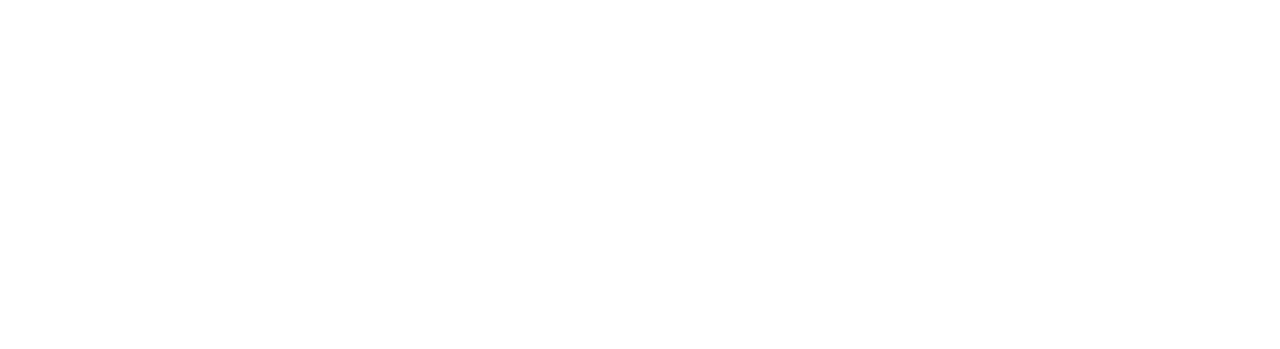
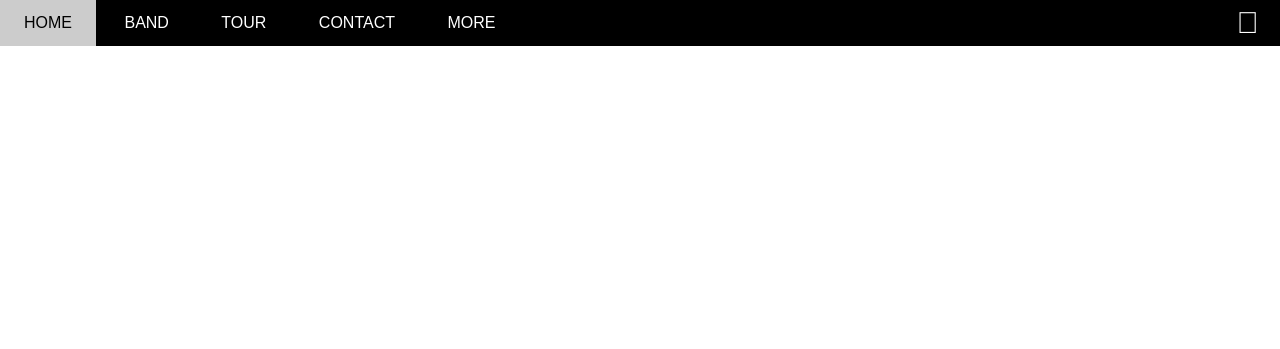
Before and after one commit to hiepit/F8_W3_Band, a plain HTML site: page index.html in a window 1280 px wide. Drawn offline with nearby package versions, Linux system fonts and the light colour scheme.

Commit message:
Finished Header

```diff
--- /dev/null
+++ b/assets/css/style.css
@@ -0,0 +1,102 @@
+/* reset css */
+* {
+  margin: 0;
+  padding: 0;
+  box-sizing: border-box;
+}
+
+/*
+vị trí
+màu sắc
+kích thước
+hình dáng
+*/
+
+#main {
+}
+
+html {
+  font-family: Arial, Helvetica, sans-serif;
+}
+
+#header {
+  height: 46px;
+  background-color: black;
+}
+
+#nav {
+  display: inline-block;
+}
+
+#nav li {
+  display: inline-block;
+  position: relative;
+}
+
+#nav li:hover > .subnav {
+  display: block;
+}
+
+#nav .subnav {
+  display: none;
+  position: absolute;
+  background-color: white;
+  box-shadow: 0 0 10px rgba(0, 0, 0, 0.3);
+}
+
+#nav .subnav a {
+  color: black;
+  padding: 0 12px;
+  margin-right: 30px;
+}
+
+#nav > li > a {
+  color: white;
+  text-transform: uppercase;
+}
+
+#nav li a {
+  text-decoration: none;
+
+  line-height: 46px;
+  padding: 0 24px;
+  display: inline-block;
+}
+
+#nav .subnav > li:hover,
+#nav > li:hover > a {
+  color: #000;
+  background-color: #ccc;
+}
+
+#nav .subnav > li {
+  display: block;
+}
+
+#nav .nav-dropdown {
+  font-size: 12px;
+}
+
+#header .icon-search {
+  font-size: 30px;
+  color: white;
+  float: right;
+  line-height: 46px;
+  padding: 0 21px;
+}
+
+#header .icon-search:hover {
+  background-color: red;
+  cursor: pointer;
+}
+
+#slider {
+  width: 100%;
+  height: 300px;
+}
+
+#content {
+}
+
+#footer {
+}
--- a/index.html
+++ b/index.html
@@ -1,12 +1,48 @@
 <!DOCTYPE html>
 <html lang="en">
-<head>
-    <meta charset="UTF-8">
-    <meta http-equiv="X-UA-Compatible" content="IE=edge">
-    <meta name="viewport" content="width=device-width, initial-scale=1.0">
+  <head>
+    <meta charset="UTF-8" />
+    <meta http-equiv="X-UA-Compatible" content="IE=edge" />
+    <meta name="viewport" content="width=device-width, initial-scale=1.0" />
     <title>Document</title>
-</head>
-<body>
+    <link rel="stylesheet" href="./assets/css/style.css" />
+    <link
+      rel="stylesheet"
+      href="./assets/fonts/themify-icons/themify-icons.css"
+    />
+  </head>
+  <body>
+    <div id="main">
+      <!-- BEGIN: nav -->
+      <div id="header">
+        <ul id="nav">
+          <li><a href="">Home</a></li>
+          <li><a href="">Band</a></li>
+          <li><a href="">Tour</a></li>
+          <li><a href="">Contact</a></li>
+          <li>
+            <a href="">More <i class="nav-dropdown ti-angle-down"></i> </a>
+            <ul class="subnav">
+              <li><a href="">Merchandise</a></li>
+              <li><a href="">Extras</a></li>
+              <li><a href="">Media</a></li>
+            </ul>
+          </li>
+        </ul>
 
-</body>
+        <!-- END: nav -->
+
+        <!-- BEGIN: search button -->
+
+        <div class="icon-search ti-search"></div>
+
+        <!-- END: search button -->
+      </div>
+      <div id="slider"></div>
+
+      <div id="content"></div>
+
+      <div id="footer"></div>
+    </div>
+  </body>
 </html>
```
Also changed, not shown: 1 other file.
